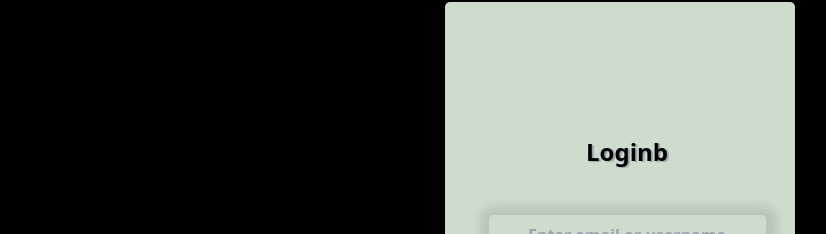
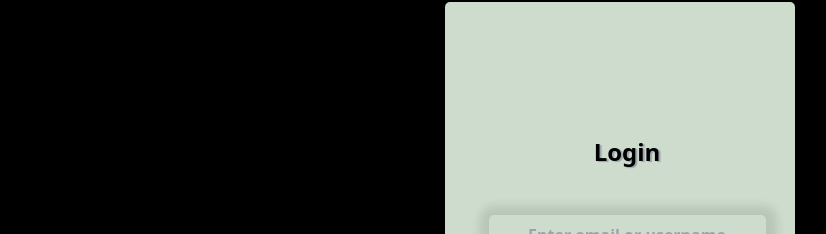
Before and after one commit to jaykmarBCET/loginAppf, a React (Vite) app: page / in a window 1280 px wide. Shown: the part 98-332 px from the top of the page, without its empty margins (20-846 px from the left). Built offline with nearby package versions, Linux system fonts and the light colour scheme; no server answers.

Commit message:
Update Login.jsx

```diff
--- a/src/components/Login.jsx
+++ b/src/components/Login.jsx
@@ -78,7 +78,7 @@ const Login = () => {
             ) : (
                 <div className='register-card flex flex-col mx-auto justify-center items-center'>
                     {Loader && <Loading />}
-                    <h1 className='register-heading font-semibold text-center text-2xl py-4'>Loginb</h1>
+                    <h1 className='register-heading font-semibold text-center text-2xl py-4'>Login</h1>
                     {error && <p className="text-red-500">{error}</p>} {/* Display error message */}
                     <form className='p-4 flex flex-col justify-center items-center gap-2' onSubmit={handleSubmit}>
                         <div>
```
